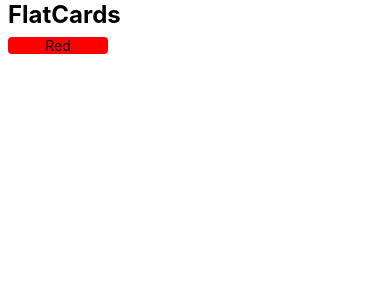
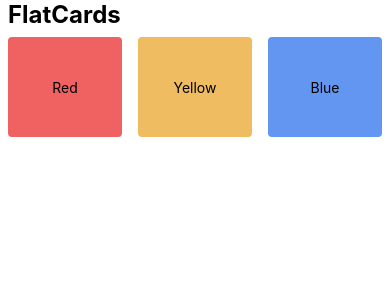
Before and after one commit to shivmahobia/React-Native, a React Native app in the folder Project01/: screen / in a window 390 px wide. Shown: the top 300 px of the page. Built offline with nearby package versions, Linux system fonts and the light colour scheme.

Commit message:
Update FlatCards.tsx

```diff
--- a/Project01/components/FlatCards.tsx
+++ b/Project01/components/FlatCards.tsx
@@ -8,6 +8,12 @@ export default function FlatCards() {
       <View style={styles.container}>
         <View style={[styles.card, styles.card1]}>
           <Text>Red</Text>
+        </View>
+        <View style={[styles.card, styles.card2]}>
+          <Text>Yellow</Text>
+        </View>
+        <View style={[styles.card, styles.card3]}>
+          <Text>Blue</Text>
         </View>
       </View>
     </View>
@@ -20,17 +26,26 @@ const styles = StyleSheet.create({
     fontWeight: 'bold',
     paddingHorizontal: 8,
   },
-  container: {},
+  container: {
+    flex: 1,
+    flexDirection: 'row',
+  },
   card: {
-      flex: 1,
+    flex: 1,
     justifyContent: 'center',
-    alignItems:'center',
+    alignItems: 'center',
     width: 100,
     height: 100,
     borderRadius: 4,
     margin: 8,
   },
   card1: {
-    backgroundColor: '#FF0000',
+    backgroundColor: '#f06262',
+  },
+  card2: {
+    backgroundColor: '#f0bc62',
+  },
+  card3: {
+    backgroundColor: '#6296f0',
   },
 });
```
